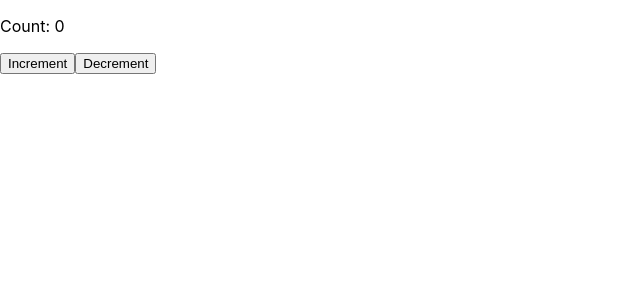
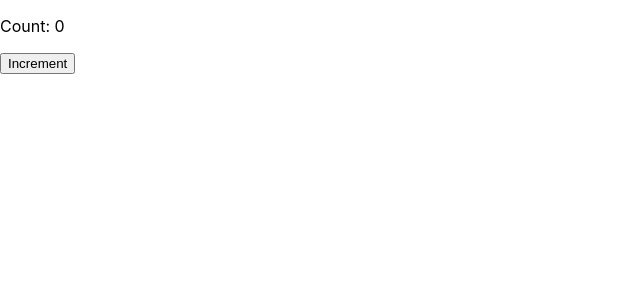
Before and after one commit to adi501/react-funtional-components-exp, a React (Create React App) app: page / in a window 1280 px wide. Shown: the top 300 px of the page, without its empty margins (0-640 px from the left). Built offline with nearby package versions, Linux system fonts and the light colour scheme.

Commit message:
UseCallback exp

```diff
--- a/src/App.js
+++ b/src/App.js
@@ -16,12 +16,13 @@ import './App.css';
 //import UseEffect_EXP1 from './Components/Hooks_Exp/UseEffect_EXP1';
 //import UseEffect_Dependencies_Exp1 from './Components/Hooks_Exp/UseEffect_Dependencies_Exp1';
 //import Parent from './Components/Hooks_Exp/UseContext_Exp/Parent';
-import UseReducer_Exp from './Components/Hooks_Exp/UseReducer_Exp';
+//import UseReducer_Exp from './Components/Hooks_Exp/UseReducer_Exp';
+import UseCallbackParent from './Components/Hooks_Exp/useCallback_Exp/UseCallbackParent';
 
 function App() {
   return (
     <div >
-        <UseReducer_Exp/>
+        <UseCallbackParent/>
     </div>
   );
 }
--- /dev/null
+++ b/src/Components/Hooks_Exp/useCallback_Exp/UseCallbackChild.js
@@ -0,0 +1,14 @@
+import React from "react";
+
+const UseCallbackChild = ({ onIncrement }) => {
+  return (
+    <div>
+      <button onClick={onIncrement}>
+        Increment</button>
+    </div>
+  );
+};
+
+export default UseCallbackChild;
+
+// const memoizedCallback = useCallback(callback, dependencies);
--- /dev/null
+++ b/src/Components/Hooks_Exp/useCallback_Exp/UseCallbackParent.js
@@ -0,0 +1,26 @@
+import React, { useState, useCallback } from "react";
+import UseCallbackChild from "./UseCallbackChild";
+
+const UseCallbackParent = () => {
+  const [count, setCount] = useState(0);
+
+  // Without useCallback
+  // const handleIncrement = () => {
+  //   setCount(count + 1);
+  // };
+
+  // With useCallback
+  const handleIncrement = useCallback(() => {
+    setCount(count + 1);
+  }, [count]);
+
+  return (
+    <div>
+      <p>Count: {count}</p>
+      {/* Pass the memoized callback to the ChildComponent */}
+      <UseCallbackChild onIncrement={handleIncrement} />
+    </div>
+  );
+};
+
+export default UseCallbackParent;
```
